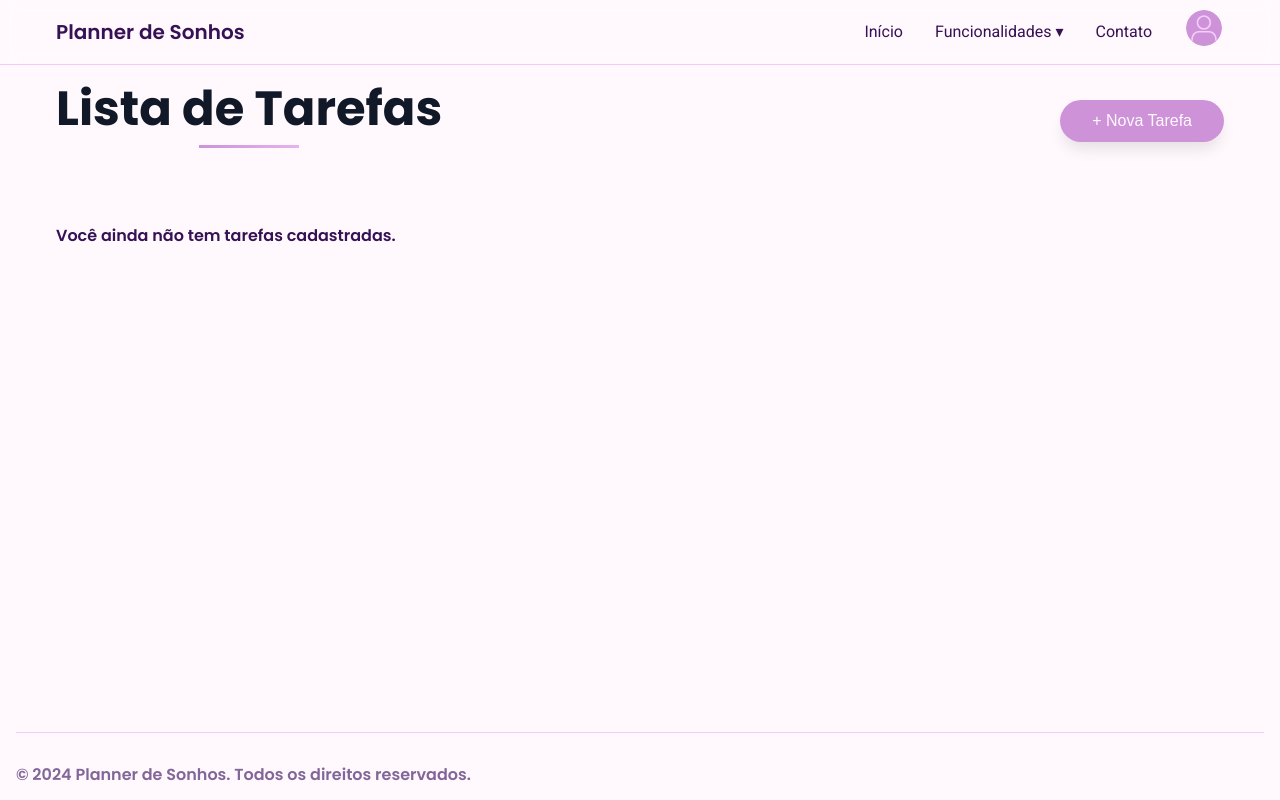
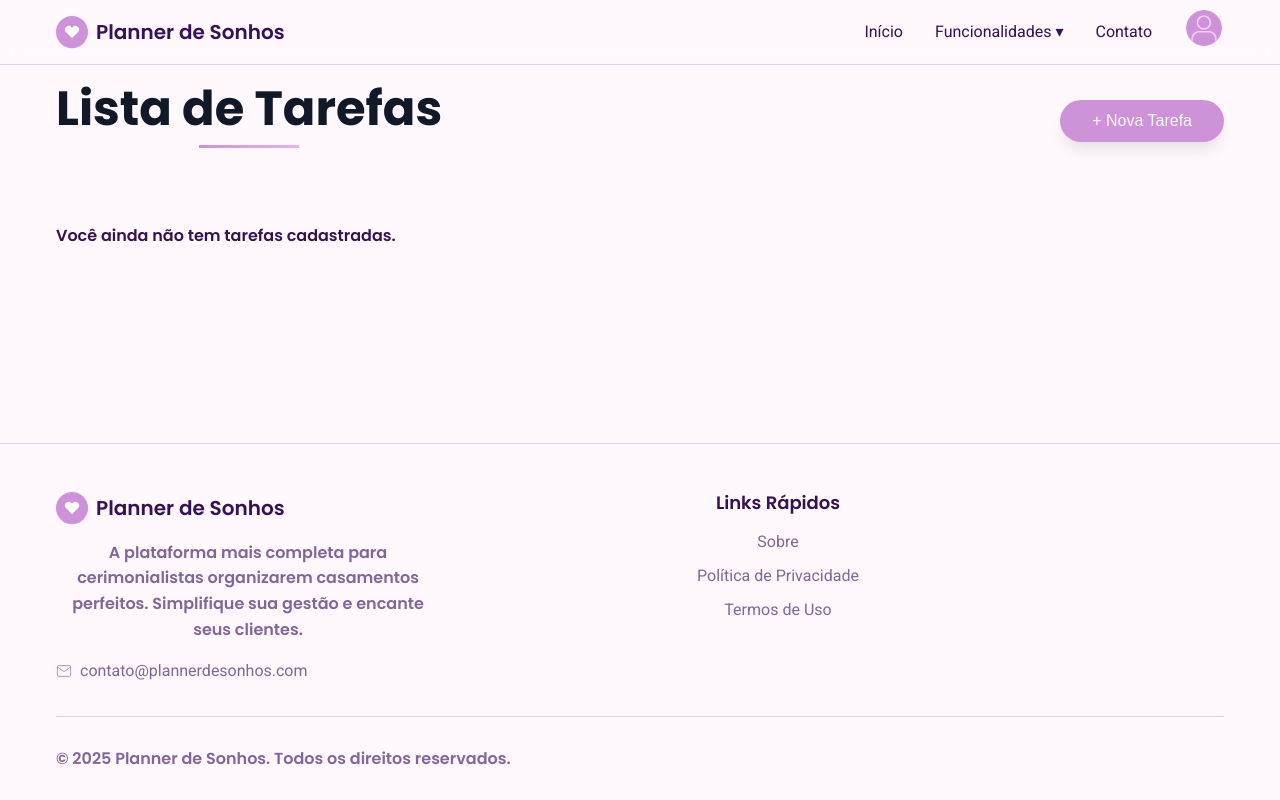
Before and after one commit to viniciusbezerra21/Plannner-de-Sonhos, a PHP site: page /pages/tarefas.php in a window 1280 px wide. Run offline with PHP 8.4, Linux system fonts and the light colour scheme; the visitor is signed in with stand-in values (Sample User, id 1); data that the repository does not hold is empty.

Commit message:
louis atualizou

```diff
--- a/pages/tarefas.php
+++ b/pages/tarefas.php
@@ -331,7 +331,12 @@ $tarefas = $stmt->fetchAll(PDO::FETCH_ASSOC);
   <header class="header">
     <div class="container">
       <div class="header-content">
-        <a href="../index.php" class="logo">
+      <a href="../index.php" class="logo">
+          <div class="heart-icon">
+            <svg width="16" height="16" fill="currentColor" viewBox="0 0 24 24">
+              <path d="M20.84 4.61a5.5 5.5 0 0 0-7.78 0L12 5.67l-1.06-1.06a5.5 5.5 0 0 0-7.78 7.78l1.06 1.06L12 21.23l7.78-7.78 1.06-1.06a5.5 5.5 0 0 0 0-7.78z" />
+            </svg>
+          </div>
           <span class="logo-text">Planner de Sonhos</span>
         </a>
 
@@ -495,9 +500,42 @@ $tarefas = $stmt->fetchAll(PDO::FETCH_ASSOC);
     </div>
   </div>
 
-  <footer>
-    <div class="footer-bottom">
-      <p>&copy; 2024 Planner de Sonhos. Todos os direitos reservados.</p>
+  <footer class="footer">
+    <div class="container">
+      <div class="footer-content">
+        <div class="footer-brand">
+          <a href="../index.php" class="logo">
+            <div class="heart-icon">
+              <svg width="16" height="16" fill="currentColor" viewBox="0 0 24 24">
+                <path d="M20.84 4.61a5.5 5.5 0 0 0-7.78 0L12 5.67l-1.06-1.06a5.5 5.5 0 0 0-7.78 7.78l1.06 1.06L12 21.23l7.78-7.78 1.06-1.06a5.5 5.5 0 0 0 0-7.78z" />
+              </svg>
+            </div>
+            <span class="logo-text">Planner de Sonhos</span>
+          </a>
+          <p class="footer-description">
+            A plataforma mais completa para cerimonialistas organizarem casamentos perfeitos. Simplifique sua gestão e encante seus clientes.
+          </p>
+          <div class="footer-contact">
+            <svg style="width: 1rem; height: 1rem" fill="none" stroke="currentColor" viewBox="0 0 24 24">
+              <path d="M4 4h16c1.1 0 2 .9 2 2v12c0 1.1-.9 2-2 2H4c-1.1 0-2-.9-2-2V6c0-1.1.9-2 2-2z" />
+              <polyline points="22,6 12,13 2,6" />
+            </svg>
+            <span>contato@plannerdesonhos.com</span>
+          </div>
+        </div>
+        <div class="footer-links">
+          <h3>Links Rápidos</h3>
+          <ul>
+            <li><a href="../legal-pages/about.html">Sobre</a></li>
+            <li><a href="../legal-pages/privacity-politics.html">Política de Privacidade</a></li>
+            <li><a href="../legal-pages/uses-terms.html">Termos de Uso</a></li>
+          </ul>
+        </div>
+      </div>
+
+      <div class="footer-bottom">
+        <p>&copy; 2025 Planner de Sonhos. Todos os direitos reservados.</p>
+      </div>
     </div>
   </footer>
 
```
Also changed, not shown: pages/calendario.php (+6 -1 lines), pages/dev.php (+11 -1 lines), pages/orcamento.php (+6 -1 lines).
